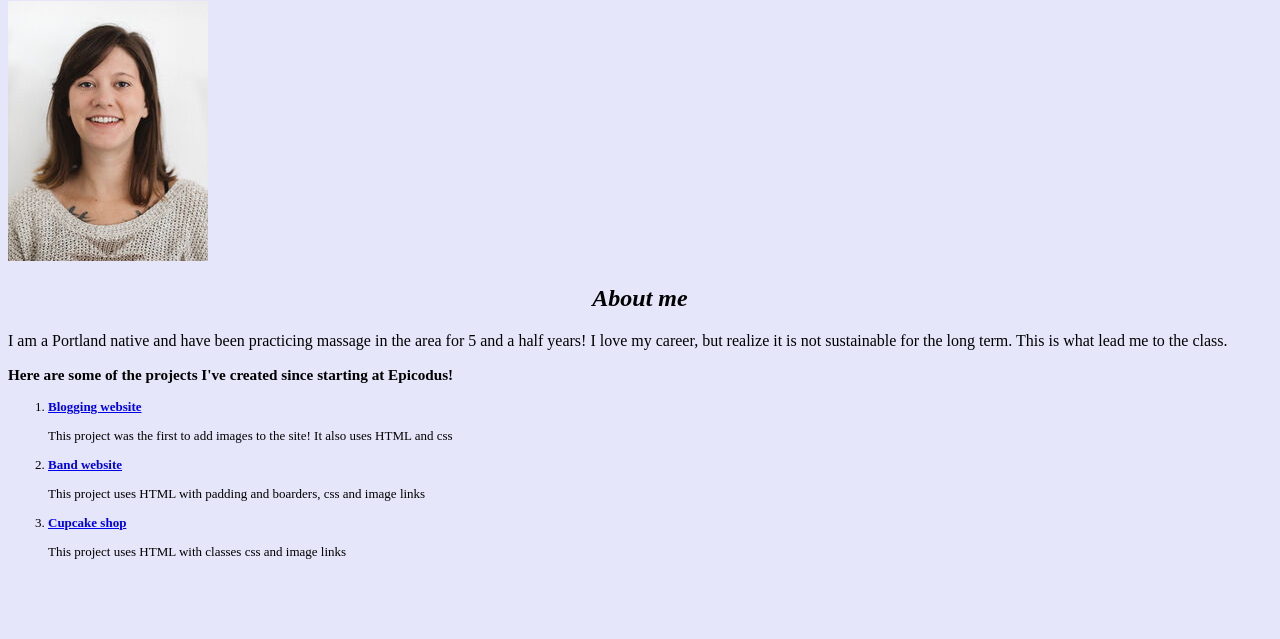
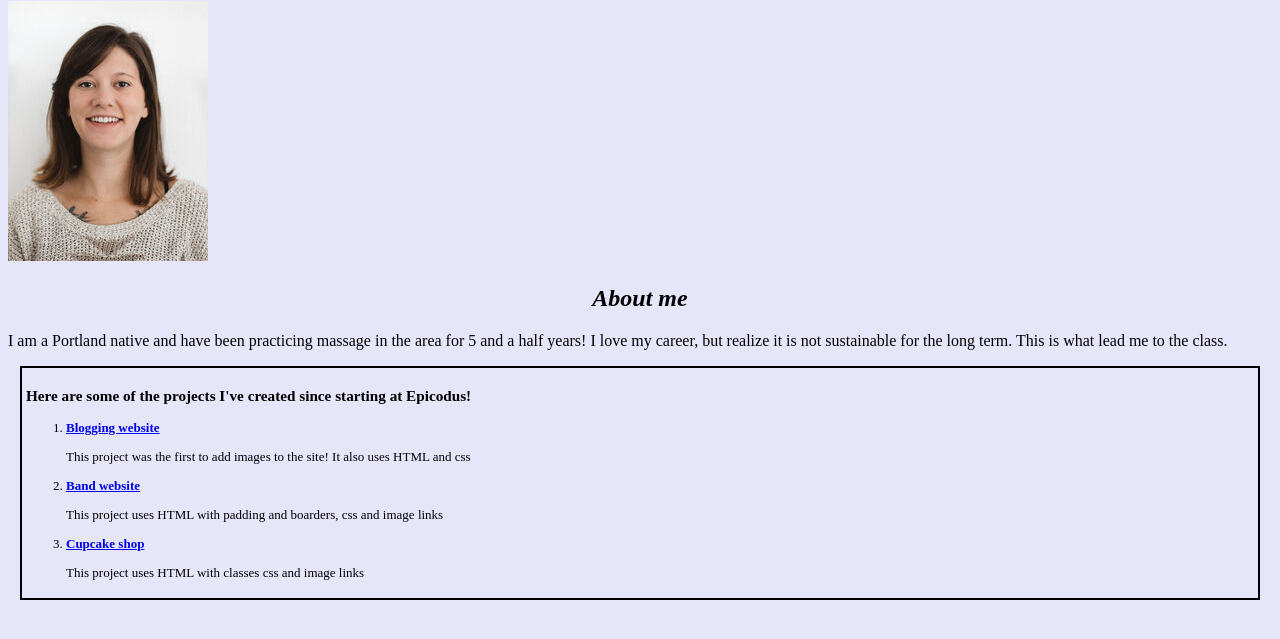
Before and after one commit to sweigandt/portfolio-landing-page, a plain HTML site: page index.html in a window 1280 px wide. Shown: the part 79-718 px from the top of the page. Drawn offline with Linux system fonts and the light colour scheme.

Commit message:
add border

```diff
--- a/css/styles.css
+++ b/css/styles.css
@@ -14,4 +14,7 @@ body {
 
 .sidebar {
   font-size: small;
+  margin: 12px;
+  border: 2px solid black;
+  padding: 4px;
 }
```
